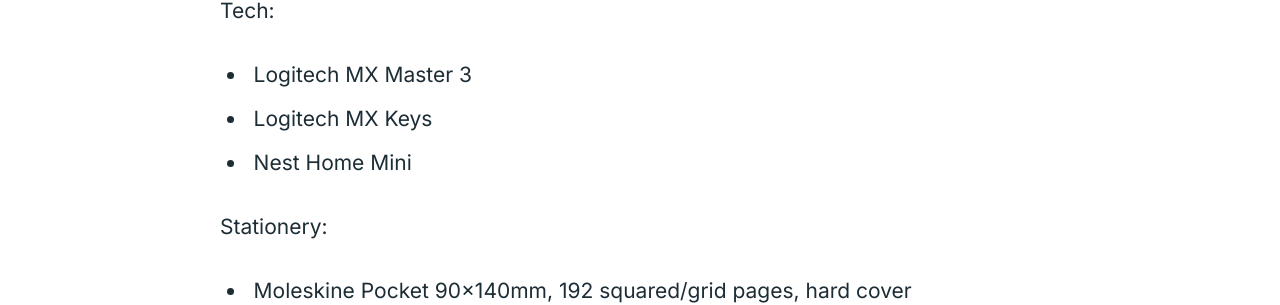
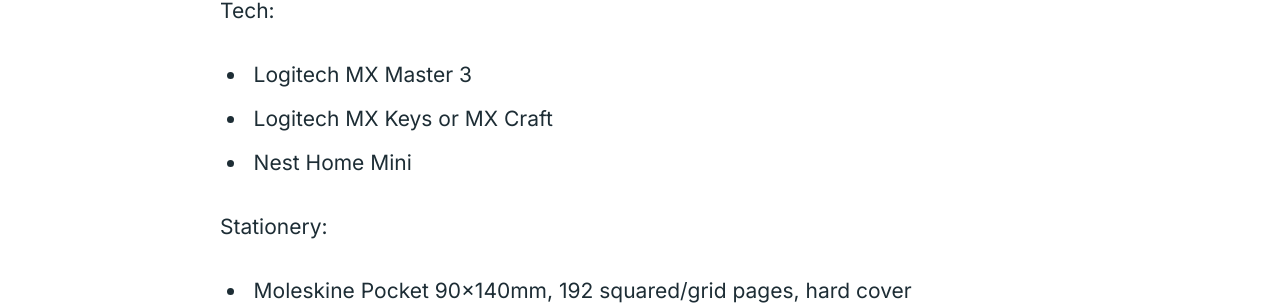
Before and after one commit to ukhamitov/ukhamitov.github.io, a Jekyll site: the page built from wishlist.md, in a window 1280 px wide. Shown: the part 242-547 px from the top of the page. Built offline with Jekyll 4.4.1, drawn with Linux system fonts in a browser that asks for light colours; nearby versions of some CDN libraries; comment, search, counter and statistics services are not loaded.

Commit message:
Update wishlist.md

```diff
--- a/wishlist.md
+++ b/wishlist.md
@@ -10,8 +10,8 @@ subclass: 'post page'
 <p>
 	Tech:
   	<ul>
-		<li>Logitech MX Master 3</li>
-		<li>Logitech MX Keys</li>
+		<li><strikeout>Logitech MX Master 3</strikeout></li>
+		<li>Logitech MX Keys or MX Craft</li>
 		<li>Nest Home Mini</li>
 	</ul>
 </p>
```
